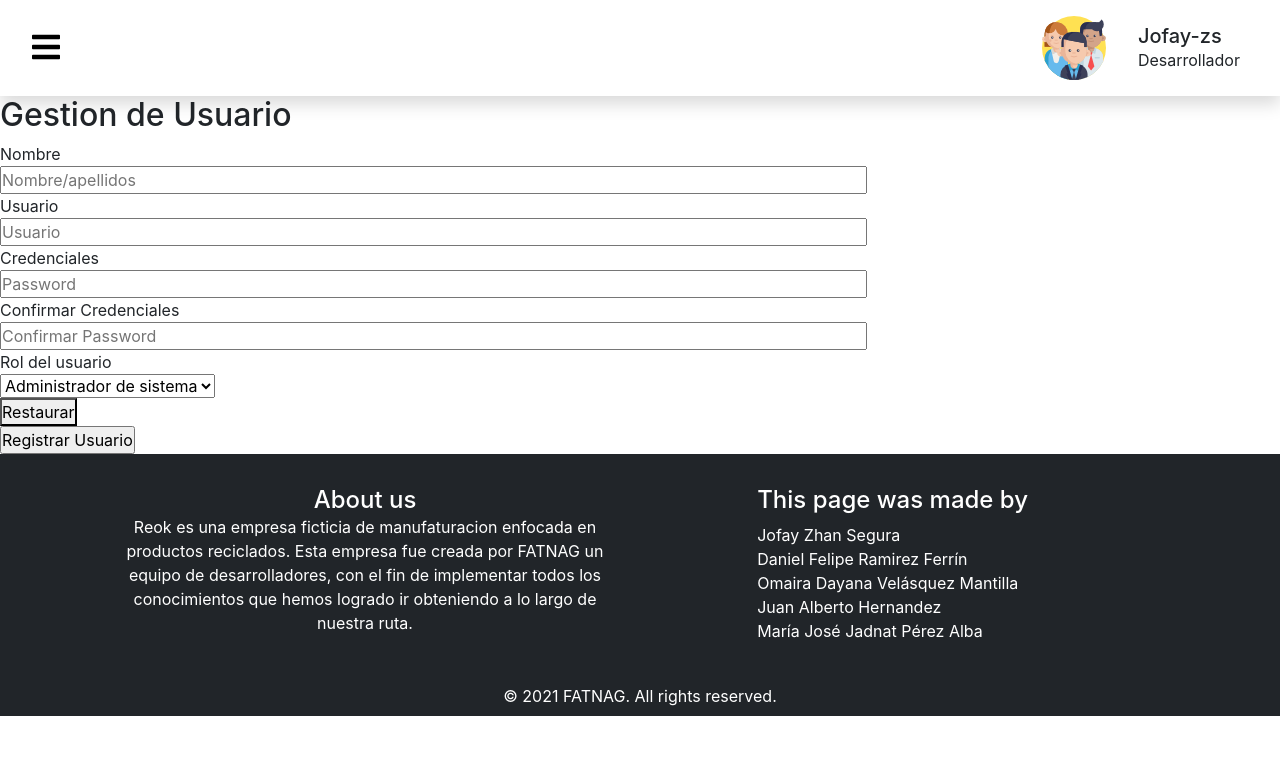
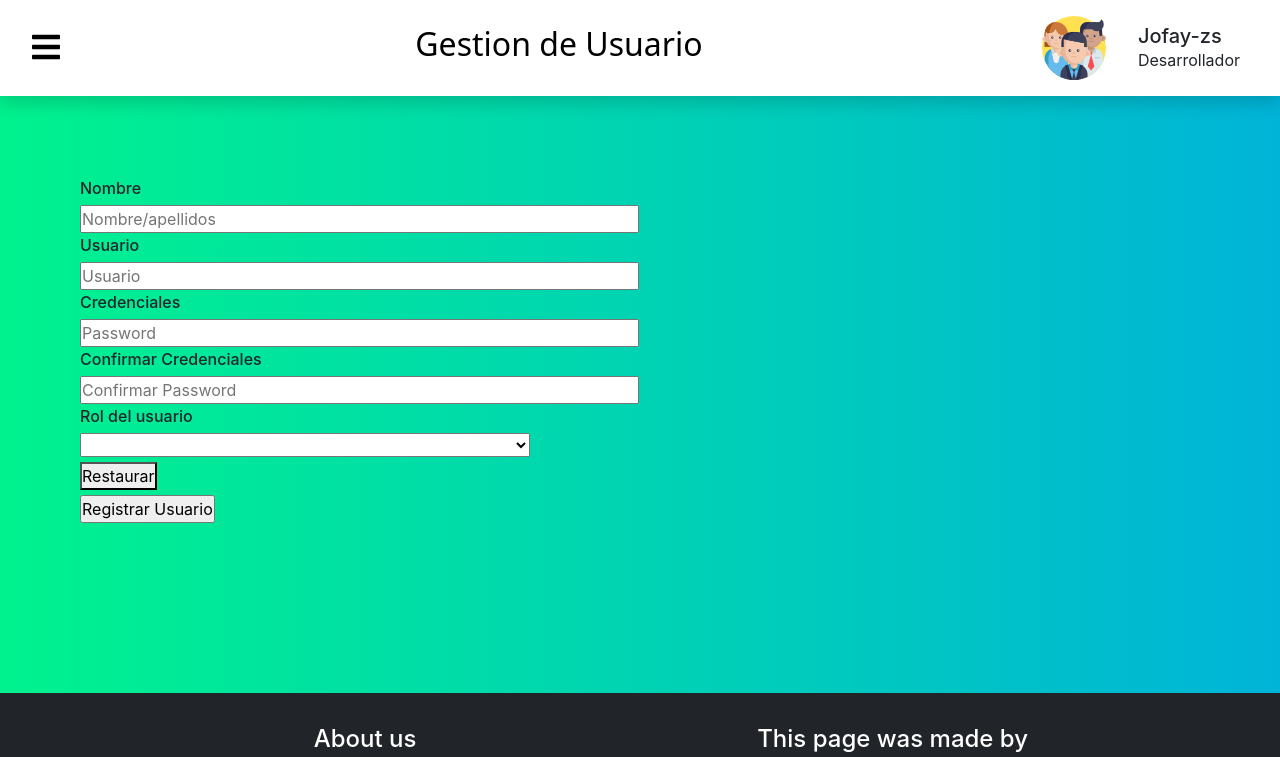
Before and after one commit to MajoAlba458/Manufacturing-company, a React (Create React App) app in the folder reok/: page /Users in a window 1280 px wide. Shown: the top 757 px of the page. Built offline with nearby package versions, Linux system fonts and the light colour scheme.

Commit message:
Ajuste de campos y css form usuarios

```diff
--- a/reok/src/assets/css/usuarios.css
+++ b/reok/src/assets/css/usuarios.css
@@ -1,13 +1,28 @@
 .intro-section {
+    background: linear-gradient(to right, #00f28e, #00B4D8);
+    font-family: "Poppins", sans-serif;
+    font-weight: 500;
     width: 100%;
-    height: 100rem;
-    background-color: #caf0f8;
-    background-image: url("C:\Users\JUANHG\Documents\DevAppFat\Manufacturing-company\reok\src\media\images\showcase-01.png");
+    height: 100vh;
+    margin: 0;
+    padding: 0;
   }
+
 .form-usuario {
-  padding: 10px;
+  padding: 80px;
   justify-content: center;
 }
+.inputs {
+  margin-top: 5px;
+}
+.footer-usuario {
+  margin-top: 90px;
+}
+
+select{
+  width: 450px;
+}
+
 h2 {
     font-family: var(--bs-body-font-family);
     color: black;
--- a/reok/src/pages/Users.jsx
+++ b/reok/src/pages/Users.jsx
@@ -1,13 +1,11 @@
 import Navbar from "components/Navbar";
 import Footer from "components/Footer";
-
+import "assets/css/usuarios.css"
 function Users() {
   return (
     <div className="Users">
-      <Navbar/>
-
-      <section id="section" class="intro-section" >
-        <h2>Gestion de Usuario</h2>
+      <Navbar title={'Gestion de Usuario'}/>
+        <section id="section" class="intro-section" >
         <form action="#" method="post" name="gestion_usuario" class="form-usuario">
           <label for="us_nombre">Nombre</label>
           <div class="inputs">
@@ -16,7 +14,7 @@ function Users() {
               name="us_nombre"
               required="true"
               placeholder="Nombre/apellidos"
-              size="80"
+              size="50"
               type="text"
               value=""
             />
@@ -28,7 +26,7 @@ function Users() {
               name="usuario"
               required="true"
               placeholder="Usuario"
-              size="80"
+              size="50"
               type="text"
               value=""
             />
@@ -40,7 +38,7 @@ function Users() {
               name="passwd"
               required="true"
               placeholder="Password"
-              size="80"
+              size="50"
               type="password"
               value=""
             />
@@ -52,14 +50,15 @@ function Users() {
               name="confirm"
               required="true"
               placeholder="Confirmar Password"
-              size="80"
+              size="50"
               type="password"
               value=""
             />
           </div>
           <label for="rol">Rol del usuario</label>
           <div class="inputs">
-            <select name="rol" id="rol">
+            <select name="rol" id="rol" >
+              <option value="#"> </option>
               <option value="admin_sist">Administrador de sistema</option>
               <option value="admin_ventas">Administrador de ventas</option>
               <option value="vendedor">Vendedor</option>
@@ -69,7 +68,6 @@ function Users() {
           </div>
           <div class="inputs">
             <button id="reset" name="reset" type="reset">
-              {" "}
               Restaurar
             </button>
           </div>
@@ -82,22 +80,12 @@ function Users() {
             />
           </div>
         </form>
+        <div class="footer-usuario">
+          <Footer />
+        </div>
+
       </section>
 
-
-       {/*  <div>
-
-          <button onclick="changePermission()">Roles de usuario</button>
-          <li id="select" onclick="selectOne()" style="display: none;">Usuario de consulta</li>
-          <li id="add" onclick="addOne()" style="display: none;">Agregar usuario</li>
-          <li id="delete" onclick="deleteOne()" style="display: none;">Eliminar usuarios</li>
-          <li id="update" onclick="updateOne()" style="display: none;">Modificar usuarios</li>
-          <li id="login" onclick="login()" style="display: none;">Inicio de sesión de usuario</li>
-
-        </div>
-     */}
-
-    <Footer />
     </div>
   );
 }
```
